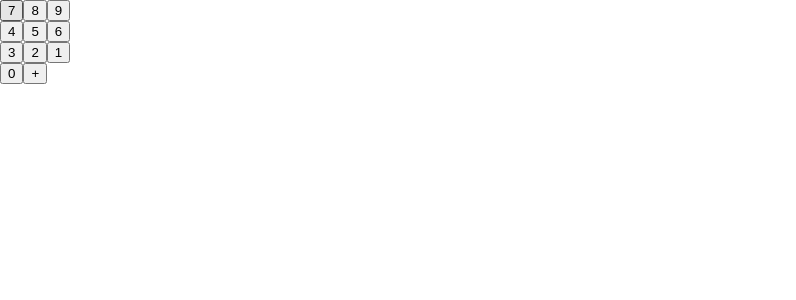
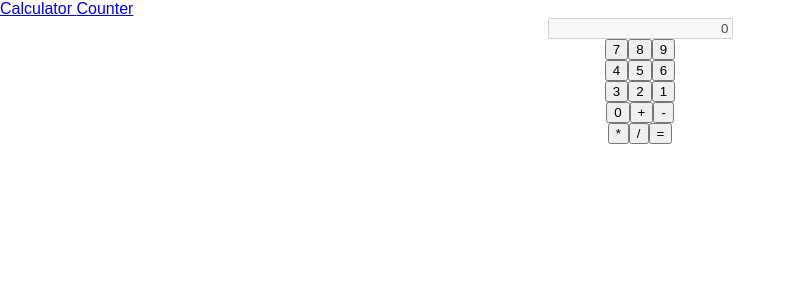
Before and after one commit to mklopotek/Exercise_Redux_2, a React (Create React App) app: page / in a window 1280 px wide. Shown: the top 300 px of the page, without its empty margins (0-796 px from the left). Built offline with nearby package versions, Linux system fonts and the light colour scheme.

Commit message:
working all calculator

```diff
--- a/src/App.js
+++ b/src/App.js
@@ -1,7 +1,7 @@
 import React, { Component } from 'react';
 import Counter from './views/Counter'
 
-import { BrowserRouter as Router, Route } from 'react-router-dom'
+import { BrowserRouter as Router, Route, Link } from 'react-router-dom'
 
 import './store'
 import Calculator from './views/Calculator';
@@ -12,6 +12,9 @@ class App extends Component {
       <div className="App">
         <Router>
           <div>
+            <Link to={'/calculator'}> Calculator </Link>
+            <Link to={'/counter'}> Counter </Link>
+
             <Route path={'/'} exact component={Calculator} />
             <Route path={'/calculator'} component={Calculator} />
             <Route path={'/counter'} component={Counter} />
--- a/src/state/calculator.js
+++ b/src/state/calculator.js
@@ -1,6 +1,10 @@
 const INPUT = 'calculator/INPUT'
-const ADD = 'ccalculator/ADD'
-const SUBSTRACT = 'ccalculator/SUBSTRACT'
+const ADD = 'calculator/ADD'
+const SUBSTRACT = 'calculator/SUBSTRACT'
+const MULTIPLICATION = 'calculator/MULTIPLICATION'
+const DIVISION = 'calculator/DIVISION'
+const RESULT = 'calculator/RESULT'
+
 
 export const inputAction = (number) => ({
     type: INPUT,
@@ -9,12 +13,34 @@ export const inputAction = (number) => ({
 
 export const addAction = () => ({ type: ADD })
 
+export const substractAction = () => ({ type: SUBSTRACT })
+
+export const multiplicationAction = () => ({ type: MULTIPLICATION })
+
+export const divisionAction = () => ({ type: DIVISION })
+
+export const resultAction = () => ({ type: RESULT })
 
 const initialState = {
     result: 0,
     input: 0,
     isResultShown: false,
     lastOperation: null
+}
+
+const calculateResult = currentState => {
+    switch (currentState.lastOperation) {
+        case ADD:
+            return currentState.result + currentState.input
+        case SUBSTRACT:
+            return currentState.result - currentState.input
+        case MULTIPLICATION:
+            return currentState.result * currentState.input
+        case DIVISION:
+            return currentState.result / currentState.input
+        default:
+            return currentState.result + currentState.input
+    }
 }
 
 export default (state = initialState, action) => {
@@ -30,12 +56,43 @@ export default (state = initialState, action) => {
         case ADD:
             return {
                 ...state,
-                result: state.result + state.input,
+                result: calculateResult(state),
                 input: 0,
                 isResultShown: true,
                 lastOperation: action.type,
             }
-
+        case SUBSTRACT:
+            return {
+                ...state,
+                result: calculateResult(state),
+                input: 0,
+                isResultShown: true,
+                lastOperation: action.type
+            }
+        case MULTIPLICATION:
+            return {
+                ...state,
+                result: calculateResult(state),
+                input: 0,
+                isResultShown: true,
+                lastOperation: action.type
+            }
+        case DIVISION:
+            return {
+                ...state,
+                result: calculateResult(state),
+                input: 0,
+                isResultShown: true,
+                lastOperation: action.type
+            }
+        case RESULT:
+            return {
+                ...state,
+                result: calculateResult(state),
+                input: 0,
+                isResultShown: true,
+                lastOperation: initialState.lastOperation
+            }
         default:
             return state
     }
--- a/src/store.js
+++ b/src/store.js
@@ -18,36 +18,36 @@ export const store = createStore(
 
 
 //automating testing
-const getDiplayedVal = () => {
-    const state = store.getState().calculator
+// const getDiplayedVal = () => {
+//     const state = store.getState().calculator
 
-    return state.isResultShown ? state.result : state.input
-  }
+//     return state.isResultShown ? state.result : state.input
+//   }
 
-  store.dispatch(inputAction(6))
-  if (getDiplayedVal() !== 6) {
-    throw new Error('Input not works! Should be 6!')
-  }
-  store.dispatch(inputAction(7))
-  if (getDiplayedVal() !== 67) {
-    throw new Error('Input not works! Should be 67!')
-  }
-  store.dispatch(inputAction(3))
-  if (getDiplayedVal() !== 673) {
-    throw new Error('Input not works! Should be 673!')
-  }
-  store.dispatch(addAction())
-  if (getDiplayedVal() !== 673) {
-    throw new Error('Add not works! Should be 673!')
-  }
-  store.dispatch(inputAction(3))
-  if (getDiplayedVal() !== 3) {
-    throw new Error('Input not works! Should be 3!')
-  }
-  store.dispatch(addAction())
-  if (getDiplayedVal() !== 676) {
-    throw new Error('Add not works! Should be 676!')
-  }
+//   store.dispatch(inputAction(6))
+//   if (getDiplayedVal() !== 6) {
+//     throw new Error('Input not works! Should be 6!')
+//   }
+//   store.dispatch(inputAction(7))
+//   if (getDiplayedVal() !== 67) {
+//     throw new Error('Input not works! Should be 67!')
+//   }
+//   store.dispatch(inputAction(3))
+//   if (getDiplayedVal() !== 673) {
+//     throw new Error('Input not works! Should be 673!')
+//   }
+//   store.dispatch(addAction())
+//   if (getDiplayedVal() !== 673) {
+//     throw new Error('Add not works! Should be 673!')
+//   }
+//   store.dispatch(inputAction(3))
+//   if (getDiplayedVal() !== 3) {
+//     throw new Error('Input not works! Should be 3!')
+//   }
+//   store.dispatch(addAction())
+//   if (getDiplayedVal() !== 676) {
+//     throw new Error('Add not works! Should be 676!')
+//   }
 
 
 //functions for manual testing only
--- a/src/views/Calculator.js
+++ b/src/views/Calculator.js
@@ -1,31 +1,63 @@
 import React from 'react'
 import { connect } from 'react-redux'
+import { inputAction, addAction, substractAction, multiplicationAction, resultAction, divisionAction } from '../state/calculator';
+
+const styles = {
+    center: {
+        textAlign: 'center'
+    }
+}
 
 const Calculator = (props) => (
+    <div style={styles.center}>
         <div>
-<div>
-    <button>7</button>
-    <button>8</button>
-    <button>9</button>
+            <input
+                type='text'
+                style={{textAlign: 'right'}}
+                disabled={true}
+                value={props._isResultShown ? props._result : props._input}
+            />
         </div>
         <div>
-    <button>4</button>
-    <button>5</button>
-    <button>6</button>
+            <button onClick={() => props._inputAction(7)}>7</button>
+            <button onClick={() => props._inputAction(8)}>8</button>
+            <button onClick={() => props._inputAction(9)}>9</button>
         </div>
         <div>
-    <button>3</button>
-    <button>2</button>
-    <button>1</button>
+            <button onClick={() => props._inputAction(4)}>4</button>
+            <button onClick={() => props._inputAction(5)}>5</button>
+            <button onClick={() => props._inputAction(6)}>6</button>
         </div>
         <div>
-    <button>0</button>
-    <button>+</button>
+            <button onClick={() => props._inputAction(3)}>3</button>
+            <button onClick={() => props._inputAction(2)}>2</button>
+            <button onClick={() => props._inputAction(1)}>1</button>
+        </div>
+        <div>
+            <button onClick={() => props._inputAction(0)}>0</button>
+            <button onClick={props._addAction}>+</button>
+            <button onClick={props._substractAction}>-</button>
+        </div>
+        <div>
+        <button onClick={props._multiplicationAction}>*</button>
+        <button onClick={props._divisionAction}>/</button>
+        <button onClick={props._resultAction}>=</button>
     </div>
     </div>
 )
 
-const mapStateToProps = state => ({})
-const mapDispatchToProps = state => ({})
+const mapStateToProps = state => ({
+    _result: state.calculator.result,
+    _input: state.calculator.input,
+    _isResultShown: state.calculator.isResultShown
+})
+const mapDispatchToProps = dispatch => ({
+    _inputAction: number => dispatch(inputAction(number)),
+    _addAction: () => dispatch(addAction()),
+    _substractAction: () => dispatch(substractAction()),
+    _multiplicationAction: () => dispatch(multiplicationAction()),
+    _resultAction: () => dispatch(resultAction()),
+    _divisionAction: () => dispatch(divisionAction())
+})
 
 export default connect(mapStateToProps, mapDispatchToProps)(Calculator)
```
Lines whose indentation alone changed are shown as unchanged.
